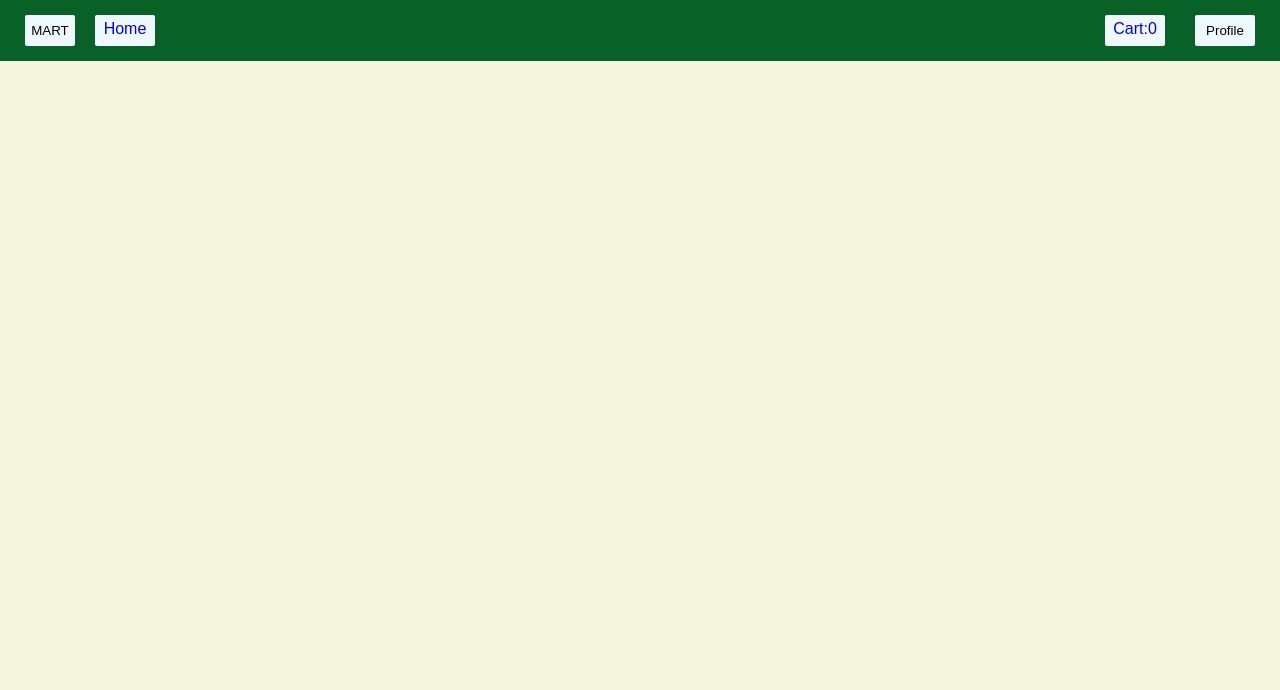
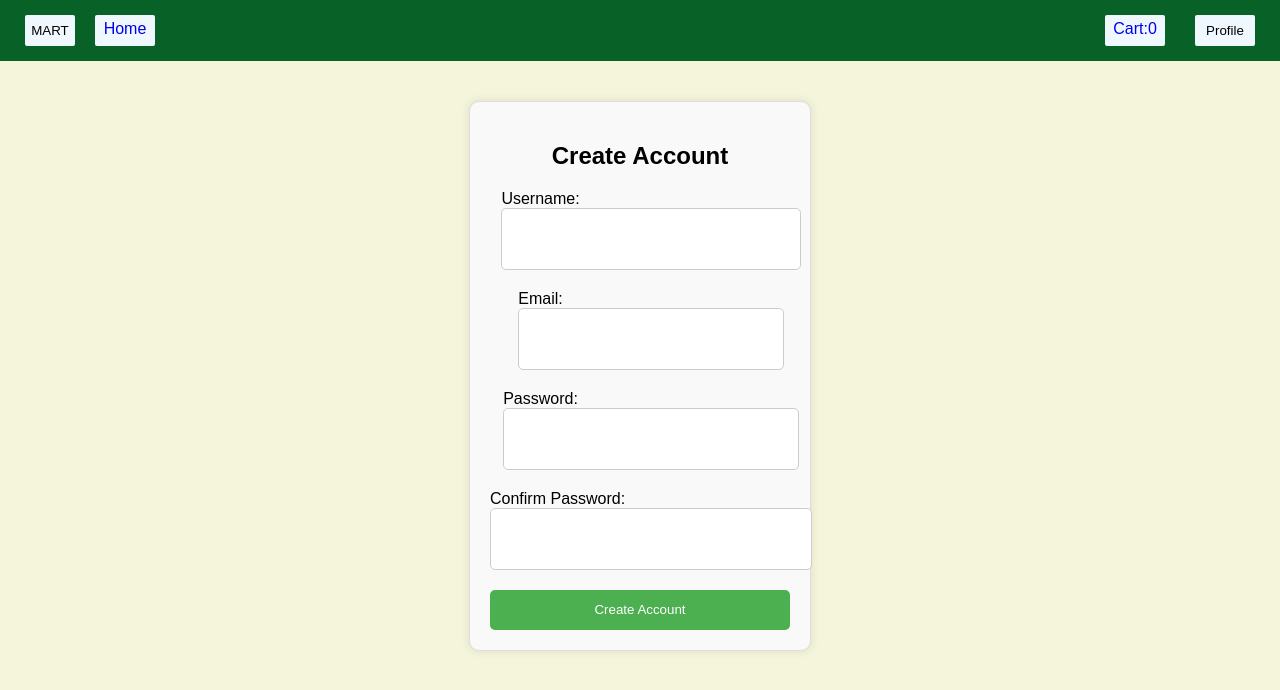
Before and after one commit to piyush-gif/Mart, a React (Vite) app in the folder client/: page /createAccount in a window 1280 px wide. Shown: the top 690 px of the page. Built offline with nearby package versions, Linux system fonts and the light colour scheme; no server answers.

Commit message:
create account page

```diff
--- a/client/src/App.jsx
+++ b/client/src/App.jsx
@@ -14,6 +14,7 @@ import OrdersPage from './pages/OrdersPage.jsx';
 import Cart from './pages/Cart.jsx';
 import { CartProvider } from './contexts/CartContext.jsx';
 import LoginPage from './pages/loginPage.jsx';
+import CreateAccountPage from './pages/CreateAccount.jsx';
 function App() {
   const [showSideBar, setShowSideBar] = useState(false);
   const toggleSideBar = () => {
@@ -37,6 +38,7 @@ function App() {
         <Route path="/Orders" element={<OrdersPage/>}/>
         <Route path='/Cart' element={<Cart/>}/>
         <Route path='/login' element={<LoginPage/>}/>
+        <Route path="/createAccount" element={<CreateAccountPage/>}/>
       </Routes>
     </CartProvider>
 
--- a/client/src/main.jsx
+++ b/client/src/main.jsx
@@ -8,6 +8,7 @@ import './styles/productlist.css'
 import './styles/index.css'
 import './styles/cart.css'
 import './styles/login.css'
+import './styles/createAccount.css'
 import App from './App.jsx'
 import { BrowserRouter } from 'react-router-dom'
 
--- /dev/null
+++ b/client/src/pages/CreateAccount.jsx
@@ -0,0 +1,61 @@
+import  { useState } from 'react';
+
+const CreateAccountPage = () => {
+  const [username, setUsername] = useState('');
+  const [email, setEmail] = useState('');
+  const [password, setPassword] = useState('');
+  const [confirmPassword, setConfirmPassword] = useState('');
+
+  const handleSubmit = (event) => {
+    event.preventDefault();
+    console.log('Username:', username);
+    console.log('Email:', email);
+    console.log('Password:', password);
+    console.log('Confirm Password:', confirmPassword);
+  };
+
+  return (
+    <div className="create-account-container">
+      <div className="create-account-header">
+        <h2>Create Account</h2>
+      </div>
+      <form className="create-account-form" onSubmit={handleSubmit}>
+        <div>
+          <label>Username:</label>
+          <input
+            type="text"
+            value={username}
+            onChange={(event) => setUsername(event.target.value)}
+          />
+        </div>
+        <div>
+          <label>Email:</label>
+          <input
+            type="email"
+            value={email}
+            onChange={(event) => setEmail(event.target.value)}
+          />
+        </div>
+        <div>
+          <label>Password:</label>
+          <input
+            type="password"
+            value={password}
+            onChange={(event) => setPassword(event.target.value)}
+          />
+        </div>
+        <div>
+          <label>Confirm Password:</label>
+          <input
+            type="password"
+            value={confirmPassword}
+            onChange={(event) => setConfirmPassword(event.target.value)}
+          />
+        </div>
+        <button type="submit">Create Account</button>
+      </form>
+    </div>
+  );
+};
+
+export default CreateAccountPage;
--- /dev/null
+++ b/client/src/styles/createAccount.css
@@ -0,0 +1,48 @@
+.create-account-container {
+  max-width: 300px;
+  margin: 40px auto;
+  padding: 20px;
+  background-color: #f9f9f9;
+  border: 1px solid #ddd;
+  border-radius: 10px;
+  box-shadow: 0 0 10px rgba(0, 0, 0, 0.1);
+}
+
+.create-account-header {
+  text-align: center;
+  margin-bottom: 20px;
+}
+
+.create-account-form {
+  display: flex;
+  flex-direction: column;
+  align-items: center;
+}
+
+.create-account-form label {
+  margin-bottom: 10px;
+}
+
+.create-account-form input {
+  width: 100%;
+  height: 40px;
+  margin-bottom: 20px;
+  padding: 10px;
+  border: 1px solid #ccc;
+  border-radius: 5px;
+}
+
+.create-account-form button {
+  width: 100%;
+  height: 40px;
+  background-color: #4CAF50;
+  color: #fff;
+  padding: 10px;
+  border: none;
+  border-radius: 5px;
+  cursor: pointer;
+}
+
+.create-account-form button:hover {
+  background-color: #3e8e41;
+}
```
Also changed, not shown: client/src/pages/AdminPage.jsx (added).
